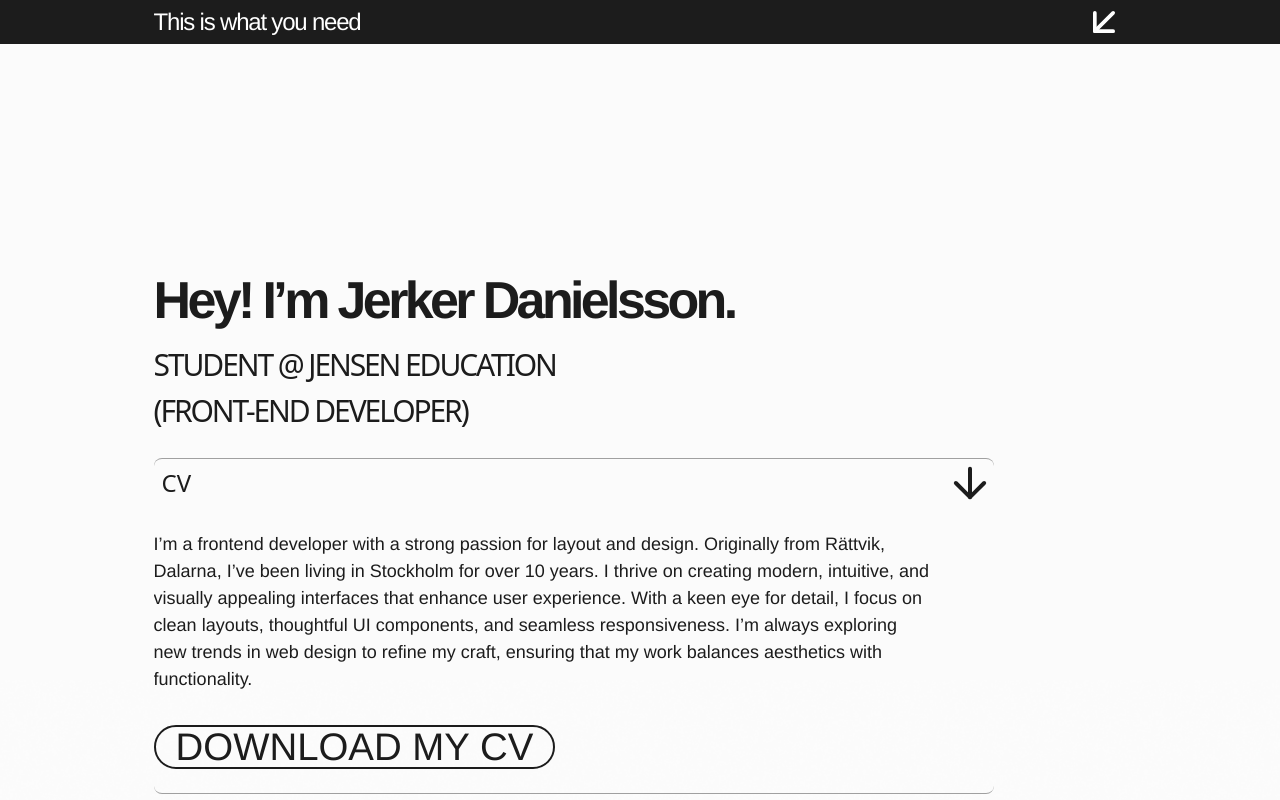
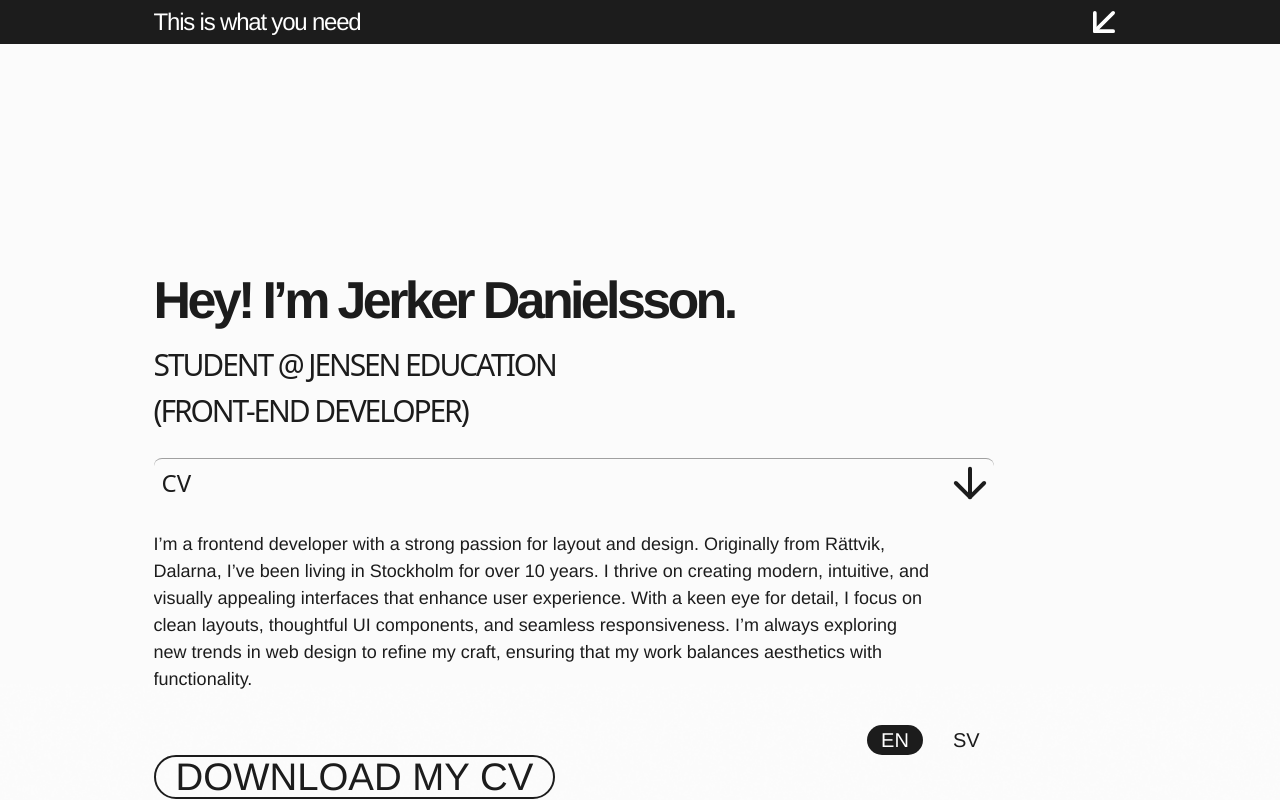
Before and after one commit to 1anDr0/myPortfolio, a React (Vite) app: page / in a window 1280 px wide. Both pictures are taken after a click on the button "CV". Shown: the top 800 px of the page. Built offline with nearby package versions, Linux system fonts and the light colour scheme.

Commit message:
update CV

```diff
--- a/src/components/Hero.jsx
+++ b/src/components/Hero.jsx
@@ -9,24 +9,16 @@ import "../styles/Hero.css";
 
 const Hero = () => {
   const [isOpenCV, setIsOpenCV] = useState(false);
+  const [language, setLanguage] = useState("en");
 
   return (
     <section className="hero-section">
-      {/* <div className="hero-icons">
-        <div className="icon-row">
-          <img src={dalahorseImage} alt="Dalahäst" className="icon-img" />
-          <MdOutlineSportsVolleyball className="icon" />
-          <FaPaintBrush className="icon" />
-          <FaCode className="icon" />
-        </div>
-        <div className="icon-line" />
-      </div> */}
-
+      {/* Background rectangles */}
       <img src={rectangleImage} alt="Blur Overlay 1" className="rectangle top" />
       <img src={rectangleImage} alt="Blur Overlay 2" className="rectangle bottom" />
       <img src={figmaImage} alt="Jerker Danielsson" className="hero-profile" />
 
-      <div className="container"> {/* 👈 Viktigt för korrekt padding och responsivitet */}
+      <div className="container">
         <div className="hero-text">
           <h1 className="hero-title group">
             <span className="title-en">Hey! I’m Jerker Danielsson.</span>
@@ -45,6 +37,8 @@ const Hero = () => {
           </button>
 
           <div className={`cv-content ${isOpenCV ? "open" : ""}`}>
+            {language === "en" ? (
+              <>
                 <p className="cv-text">
                   I’m a frontend developer with a strong passion for layout and design.
                   Originally from Rättvik, Dalarna, I’ve been living in Stockholm for over
@@ -55,11 +49,76 @@ const Hero = () => {
                   my craft, ensuring that my work balances aesthetics with functionality.
                 </p>
 
+              </>
+            ) : (
+              <>
+                <p className="cv-text">
+                Strukturerad och kreativ frontendutvecklare med god känsla för design, detaljer och användarvänlighet. Jag arbetar noggrant, är lösningsorienterad och har lätt för att samarbeta i team. Som person är jag lugn, flexibel och positiv, med en förmåga att bidra till en trygg och effektiv arbetsmiljö.
+                <br />
+                <br />
+                <h2>UTBILDNING</h2>
+                <hr></hr>
+                <ul className="my-list">
+               <li>Jensen Education – Frontendutveckling (2024–pågående)</li>
+               </ul>
+                <br />
+                <h2>ÖVRIGA KURSER</h2>
+                <hr></hr>
+                <ul className="my-list">
+               <li>NTI-Skolan - Grafisk Kommunikation (2023)</li>
+                <br />
+                </ul>
+                <h2>YRKESERFARENHETER</h2>
+                <hr></hr>
+                <h3>Rena snitt Sverige AB (cleancut.eu)</h3> <br />
+                <div class="header-row">
+                <h4>E-handelskoordinator</h4>
+                <h4>Feb 2013 - Jun 2024</h4>
+                </div>
+                <ul className="my-list">
+               <li>Ansvarade för den dagliga orderhanteringen och säkerställde effektiv logistik och kundkommunikation.</li>
+               <li>Skötte kundtjänst och gav professionell service genom att hantera frågor, beställningar och supportärenden.</li>
+              <li>Hanterade och utvecklade företagets närvaro på sociala medier, inklusive Instagram och YouTube, genom innehållsskapande och publicering.</li>
+              <li>Arbetade med hemsidans layout och design, skapade och uppdaterade artiklar samt utförde bildredigering för en enhetlig visuell profil.</li>
+               </ul>
+               <br />
+               <h3>Rena snitt Sverige AB (cleancut.eu)</h3> <br />
+                <h4>E-handelskoordinator</h4>
+                <ul className="my-list">
+               <li>Ansvarade för den dagliga orderhanteringen och säkerställde effektiv logistik och kundkommunikation.</li>
+               <li>Skötte kundtjänst och gav professionell service genom att hantera frågor, beställningar och supportärenden.</li>
+              <li>Hanterade och utvecklade företagets närvaro på sociala medier, inklusive Instagram och YouTube, genom innehållsskapande och publicering.</li>
+              <li>Arbetade med hemsidans layout och design, skapade och uppdaterade artiklar samt utförde bildredigering för en enhetlig visuell profil.</li>
+               </ul>
+
+
+
+
+                </p>
+
+              </>
+            )}
+              {/* Språkväljare längst ner i CV-accordion */}
+            <div className="language-toggle inside-accordion">
+              <button
+                onClick={() => setLanguage("en")}
+                className={language === "en" ? "active-lang" : ""}
+              >
+                EN
+              </button>
+              <button
+                onClick={() => setLanguage("sv")}
+                className={language === "sv" ? "active-lang" : ""}
+              >
+                SV
+              </button>
+            </div>
+            {/* CV-knapp */}
             <a href="/cv-jerker-danielsson.pdf" download className="cv-download-btn">
+              DOWNLOAD MY CV
+            </a>
 
-              DOWNLOAD MY CV
 
-            </a>
           </div>
         </div>
       </div>
--- a/src/components/SeekingLIASection.jsx
+++ b/src/components/SeekingLIASection.jsx
@@ -1,12 +1,12 @@
 import React, { useState } from "react";
-import { FiDownload, FiArrowDownLeft } from "react-icons/fi";
+import { FiArrowDownLeft } from "react-icons/fi";
 import "../styles/SeekingLIA.css";
 
 const SeekingLIASection = () => {
   const [isOpen, setIsOpen] = useState(false);
+  const [language, setLanguage] = useState("en");
 
   return (
-
     <section className="lia-section">
       <div className="lia-wrapper">
         <h1 className="lia-heading">
@@ -22,6 +22,8 @@ const SeekingLIASection = () => {
           </button>
 
           <div className={`lia-content ${isOpen ? "open" : ""}`}>
+            {language === "en" ? (
+              <>
                 <p className="lia-text">
                   I’m a frontend developer with a strong passion for layout and design.
                   Originally from Rättvik, Dalarna, I’ve been living in Stockholm for over
@@ -32,9 +34,37 @@ const SeekingLIASection = () => {
                   my craft, ensuring that my work balances aesthetics with functionality.
                 </p>
 
+              </>
+            ) : (
+              <>
+                <p className="lia-text">
+                  Jag är en frontendutvecklare med stark passion för layout och design.
+                  Ursprungligen från Rättvik i Dalarna, men har bott i Stockholm i över
+                  10 år. Jag brinner för att skapa moderna, intuitiva och visuellt tilltalande
+                  gränssnitt som förbättrar användarupplevelsen. Med ett öga för detaljer
+                  fokuserar jag på rena layouter, genomtänkta UI-komponenter och
+                  responsiv design. Jag följer gärna nya trender inom webbdesign för att
+                  ständigt utveckla min kompetens och skapa balans mellan form och funktion.
+                </p>
 
+              </>
+            )}
 
-
+            {/* Språkväljare inuti accordionen */}
+            <div className="language-toggle inside-accordion">
+              <button
+                onClick={() => setLanguage("en")}
+                className={language === "en" ? "active-lang" : ""}
+              >
+                EN
+              </button>
+              <button
+                onClick={() => setLanguage("sv")}
+                className={language === "sv" ? "active-lang" : ""}
+              >
+                SV
+              </button>
+            </div>
           </div>
         </div>
       </div>
--- a/src/styles/Hero.css
+++ b/src/styles/Hero.css
@@ -210,7 +210,7 @@
     transition: all 0.5s ease;
   }
   .cv-content.open {
-    max-height: 1000px;
+    max-height: 2000px;
     opacity: 1;
     padding: 1.5rem 0;
   }
@@ -238,6 +238,65 @@
     margin-bottom: 2rem;
   }
 
+  .language-toggle {
+    display: flex;
+    gap: 1rem;
+    margin-top: 2rem;
+    justify-content: flex-end;
+  }
+
+  .language-toggle button {
+    display: inline-flex;
+    align-items: center;
+    justify-content: center;
+    background-color: rgba(255, 255, 255, 0);
+    color: #1C1C1C;
+
+    padding: 0px 8px;
+    border-radius: 9999px;
+    font-size: clamp(14px, 2vw, 20px);
+    font-weight: 500;
+    font-family: Helvetica, sans-serif;
+    transition: all 0.3s ease;
+    cursor: pointer;
+  }
+
+  .language-toggle button:hover {
+    background-color: #d8d8d8;
+    color: #1C1C1C;
+  }
+
+  .language-toggle .active-lang {
+    background-color: #1C1C1C;
+    color: white;
+  }
+
+  .language-indicator {
+    font-size: 0.8rem;
+    margin-top: 1rem;
+    opacity: 0.6;
+    text-align: right;
+    letter-spacing: 0.1em;
+  }
+
+  .my-list {
+    list-style-type: disc;
+    padding-left: 40px;
+  }
+
+  .my-list li::marker {
+    font-size: 1.5em; /* Ändra storleken på punkten */
+    color: black;     /* Du kan även byta färg */
+  }
+
+  .header-row {
+    display: flex;
+    justify-content: space-between; /* Trycker ut elementen till varsitt hörn */
+    align-items: center;            /* Vertikal centrering (om det behövs) */
+    width: 100%;                    /* Eller en specifik bredd om du vill styra det mer */
+    max-width: 800px;               /* Valfritt, för att inte dra ut på hela sidan */
+    margin-bottom: 1rem;            /* Valfritt avstånd under raden */
+  }
   /* ===================== */
   /* RESPONSIVITET – LAPTOPS & DESKTOPS */
   /* ===================== */
--- a/src/styles/SeekingLIA.css
+++ b/src/styles/SeekingLIA.css
@@ -119,6 +119,7 @@
   transition: all 0.3s ease;
 }
 
+
 .lia-download-btn:hover {
   background-color: #1C1C1C;
   color: white;
@@ -128,6 +129,46 @@
   width: 0.75em;
   height: 0.75em;
 }
+
+.language-toggle {
+  display: flex;
+  gap: 1rem;
+  margin-top: 2rem;
+  justify-content: flex-end;
+}
+
+.language-toggle button {
+  display: inline-flex;
+  align-items: center;
+  justify-content: center;
+  gap: 0.5rem;
+  background-color: rgba(255, 255, 255, 0);
+  color: #1C1C1C;
+
+  padding: 0px 14px;
+  border-radius: 9999px;
+  font-size: clamp(14px, 2vw, 20px);
+  font-weight: 500;
+  font-family: Helvetica, sans-serif;
+  transition: all 0.3s ease;
+  cursor: pointer;
+}
+
+.language-toggle button:hover {
+  background-color: #d8d8d8;
+  color: #1C1C1C;
+}
+
+.language-toggle .active-lang {
+  background-color: #1C1C1C;
+  color: #fff;
+}
+
+/* Justera extra spacing om du vill särskilja från texten */
+.language-toggle.inside-accordion {
+  margin-top: 2rem;
+}
+
 
 /* RESPONSIV JUSTERING */
 @media (max-width: 640px) {
```
Lines whose indentation alone changed are shown as unchanged.
